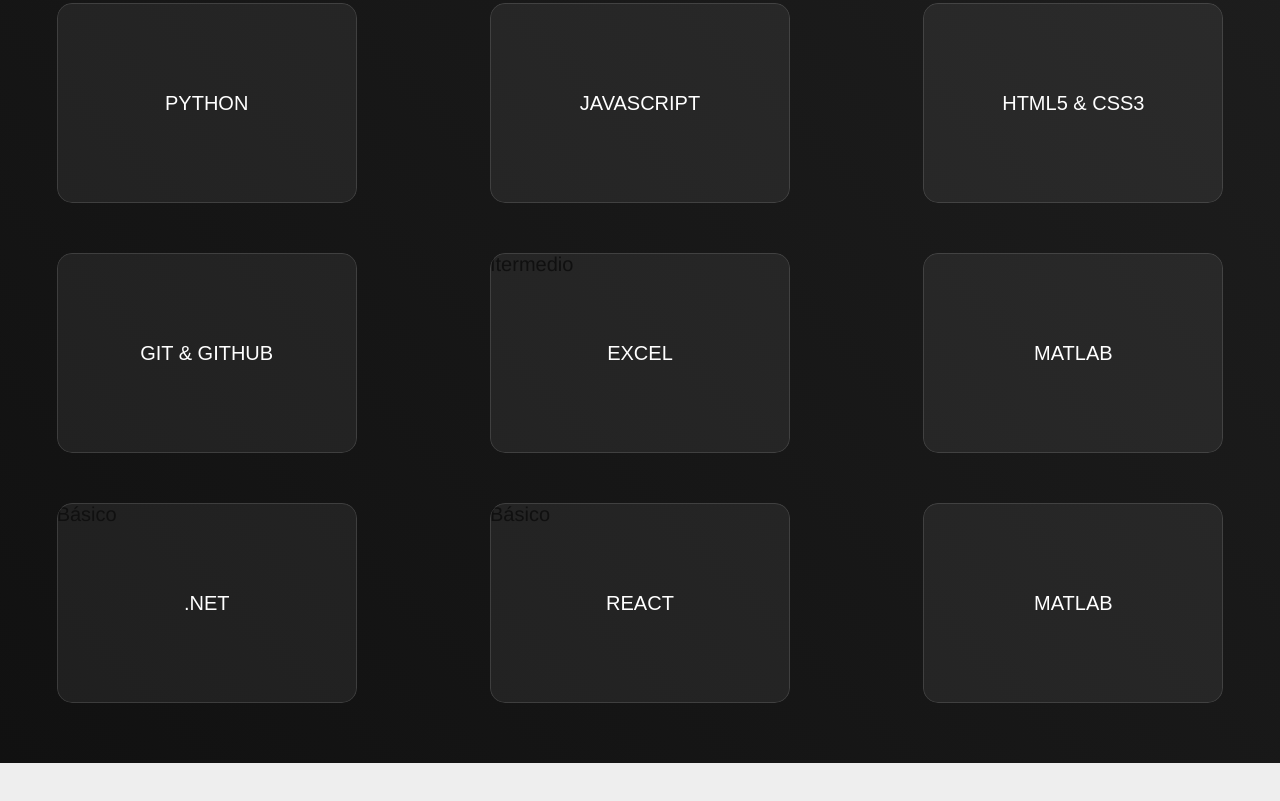
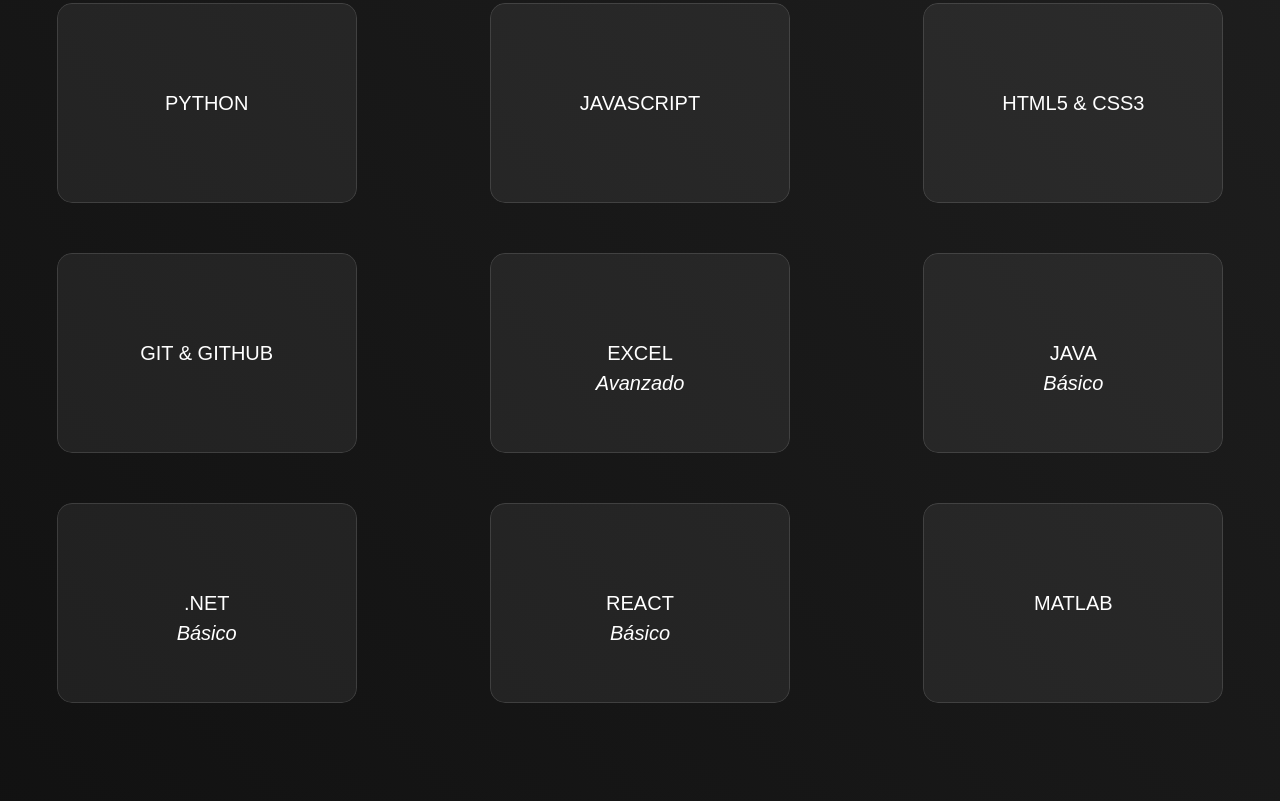
Before and after one commit to luis200hr/portafoliov1, a plain HTML site: page habilidades/index-FINISHED.html in a window 1280 px wide. Shown: the part 511-1312 px from the top of the page. Before the commit the page ends 1274 px from the top, so only its background shows below. Drawn offline with Linux system fonts and the light colour scheme.

Commit message:
se agrego mas habilidades

```diff
--- a/habilidades/index-FINISHED.html
+++ b/habilidades/index-FINISHED.html
@@ -42,11 +42,12 @@
           </div>
           <div class="div">
             <div class="div-text">Excel</div>
-            <div class="div-text2">Itermedio</div>
+            <div class="div-text2">Avanzado</div>
             <div class="div-shadow"></div>
           </div>
           <div class="div">
-            <div class="div-text">Matlab</div>
+            <div class="div-text">Java</div>
+            <div class="div-text2">Básico</div>
             <div class="div-shadow"></div>
           </div>
           <div class="div">
--- a/habilidades/style-FINISHED.css
+++ b/habilidades/style-FINISHED.css
@@ -107,7 +107,7 @@
 /*       background: linear-gradient(-45deg, #ee7752, #e73c7e, #23a6d5, #23d5ab); */
   	background-size: 400%;
 	animation: gradient 15s ease infinite;
-  height: 100vh;
+  height: 120vh;
   display:grid;
   grid-template-columns: 1fr 1fr 1fr;
   grid-template-rows: 200px 200px;
@@ -158,6 +158,22 @@
   box-sizing: border-box;
   text-transform: uppercase;
 }
+.div-text2 {
+  width: inherit;
+  height: inherit;
+  display: flex;
+  font-style: italic;
+  margin-top: 30px;
+  align-items: center;
+  justify-content: center;
+  color: #fff;
+  font-family: sans-serif;
+  font-size: 20px;
+  position: absolute;
+  z-index: 5;
+  box-sizing: border-box;
+  /*text-transform: uppercase;*/
+}
 .div-shadow {
   display: block;
   content: '';
```
